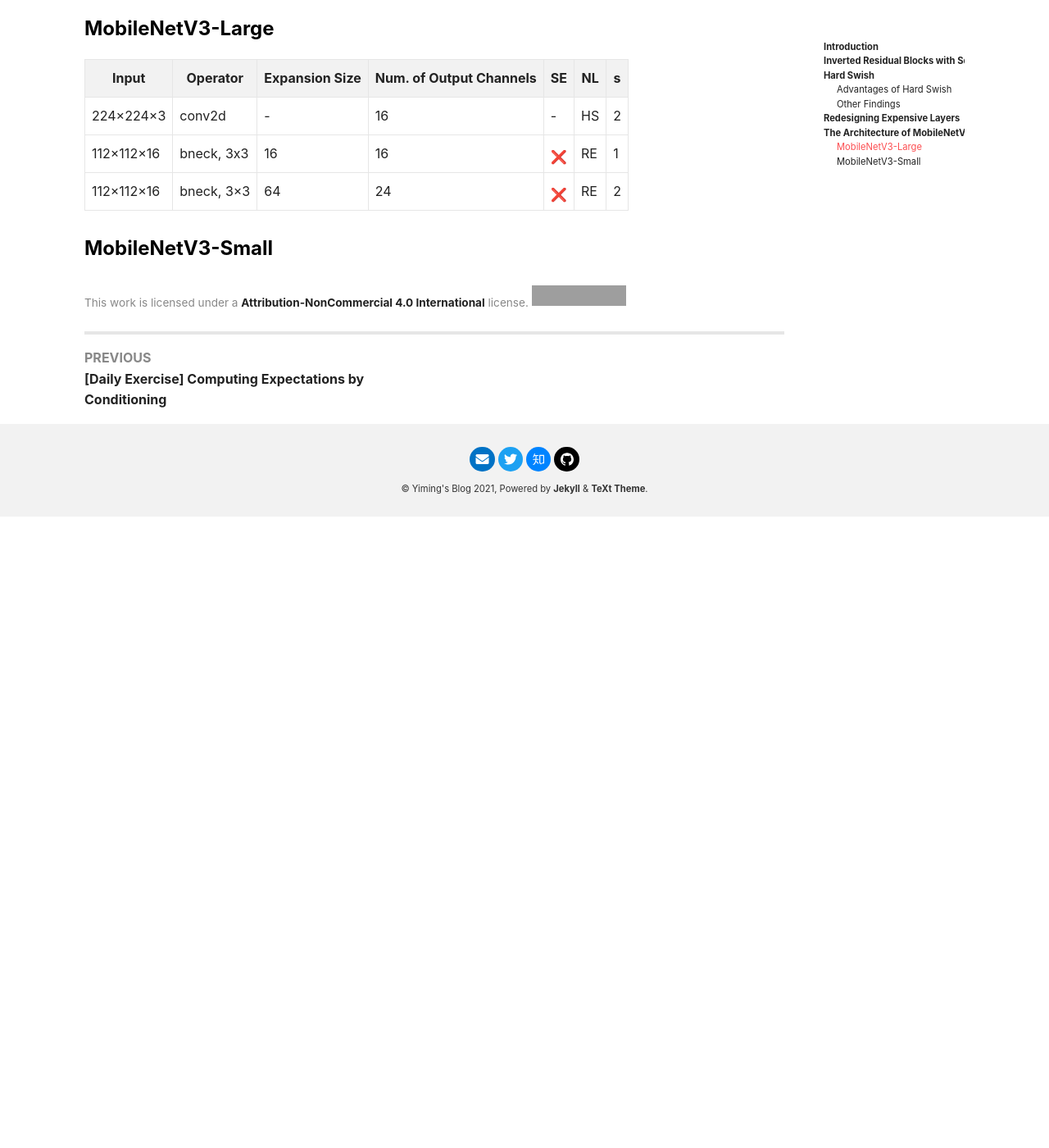
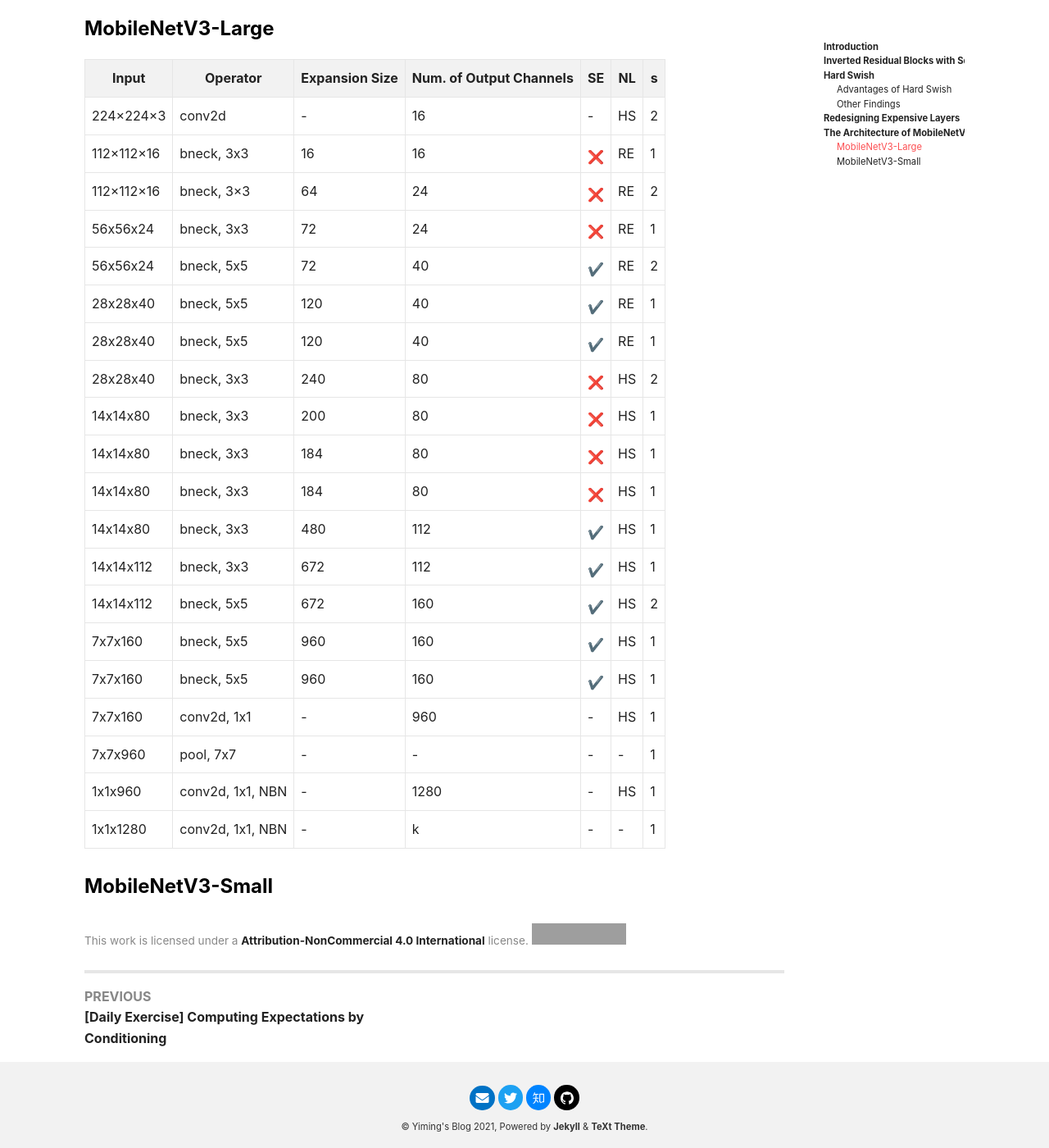
Before and after one commit to YimingMa/YIMINGMA.github.io, a Jekyll site: the page built from _posts/2021-10-11-introduction-to-MobileNetV3.md, in a window 1280 px wide and 1400 px high, scrolled down 4112 px. Shown: the whole window at 82% size. Built offline with Jekyll 4.4.1, drawn with Linux system fonts in a browser that asks for light colours; nearby versions of some CDN libraries; emoji names are drawn with the system emoji font; formulas are drawn with MathJax 3; before the commit the page ends 4742 px from its top, so only the background shows below that; grey boxes are pictures that could not be loaded.

Commit message:
Update 2021-10-11-introduction-to-MobileNetV3.md

```diff
--- a/_posts/2021-10-11-introduction-to-MobileNetV3.md
+++ b/_posts/2021-10-11-introduction-to-MobileNetV3.md
@@ -139,10 +139,27 @@ MobileNetV3 has a large version and a small version, which are targeted at high
 
 ### MobileNetV3-Large
 
-| Input                   | Operator       | Expansion Size | Num. of Output Channels | SE  | NL | s |
-|-------------------------|----------------|----------------|-------------------------|-----|----|---|
-| 224×224×3               | conv2d         | -              | 16                      | -   | HS | 2 |
-| 112×112×16              | bneck, 3x3     | 16             | 16                      | :x: | RE | 1 |
-| 112×112×16              | bneck, 3×3     | 64             | 24                      | :x: | RE | 2 |
+| Input                   | Operator         | Expansion Size | Num. of Output Channels | SE                 | NL | s |
+|-------------------------|------------------|----------------|-------------------------|--------------------|----|---|
+| 224×224×3               | conv2d           | -              | 16                      | -                  | HS | 2 |
+| 112×112×16              | bneck, 3x3       | 16             | 16                      | :x:                | RE | 1 |
+| 112×112×16              | bneck, 3×3       | 64             | 24                      | :x:                | RE | 2 |
+| 56x56x24                | bneck, 3x3       | 72             | 24                      | :x:                | RE | 1 |
+| 56x56x24                | bneck, 5x5       | 72             | 40                      | :heavy_check_mark: | RE | 2 |
+| 28x28x40                | bneck, 5x5       | 120            | 40                      | :heavy_check_mark: | RE | 1 |
+| 28x28x40                | bneck, 5x5       | 120            | 40                      | :heavy_check_mark: | RE | 1 |
+| 28x28x40                | bneck, 3x3       | 240            | 80                      | :x:                | HS | 2 |
+| 14x14x80                | bneck, 3x3       | 200            | 80                      | :x:                | HS | 1 |
+| 14x14x80                | bneck, 3x3       | 184            | 80                      | :x:                | HS | 1 |
+| 14x14x80                | bneck, 3x3       | 184            | 80                      | :x:                | HS | 1 |
+| 14x14x80                | bneck, 3x3       | 480            | 112                     | :heavy_check_mark: | HS | 1 |
+| 14x14x112               | bneck, 3x3       | 672            | 112                     | :heavy_check_mark: | HS | 1 |
+| 14x14x112               | bneck, 5x5       | 672            | 160                     | :heavy_check_mark: | HS | 2 |
+| 7x7x160                 | bneck, 5x5       | 960            | 160                     | :heavy_check_mark: | HS | 1 |
+| 7x7x160                 | bneck, 5x5       | 960            | 160                     | :heavy_check_mark: | HS | 1 |
+| 7x7x160                 | conv2d, 1x1      | -              | 960                     | -                  | HS | 1 |
+| 7x7x960                 | pool, 7x7        | -              | -                       | -                  | -  | 1 |
+| 1x1x960                 | conv2d, 1x1, NBN | -              | 1280                    | -                  | HS | 1 |
+| 1x1x1280                | conv2d, 1x1, NBN | -              | k                       | -                  | -  | 1 |
 
 ### MobileNetV3-Small
```
